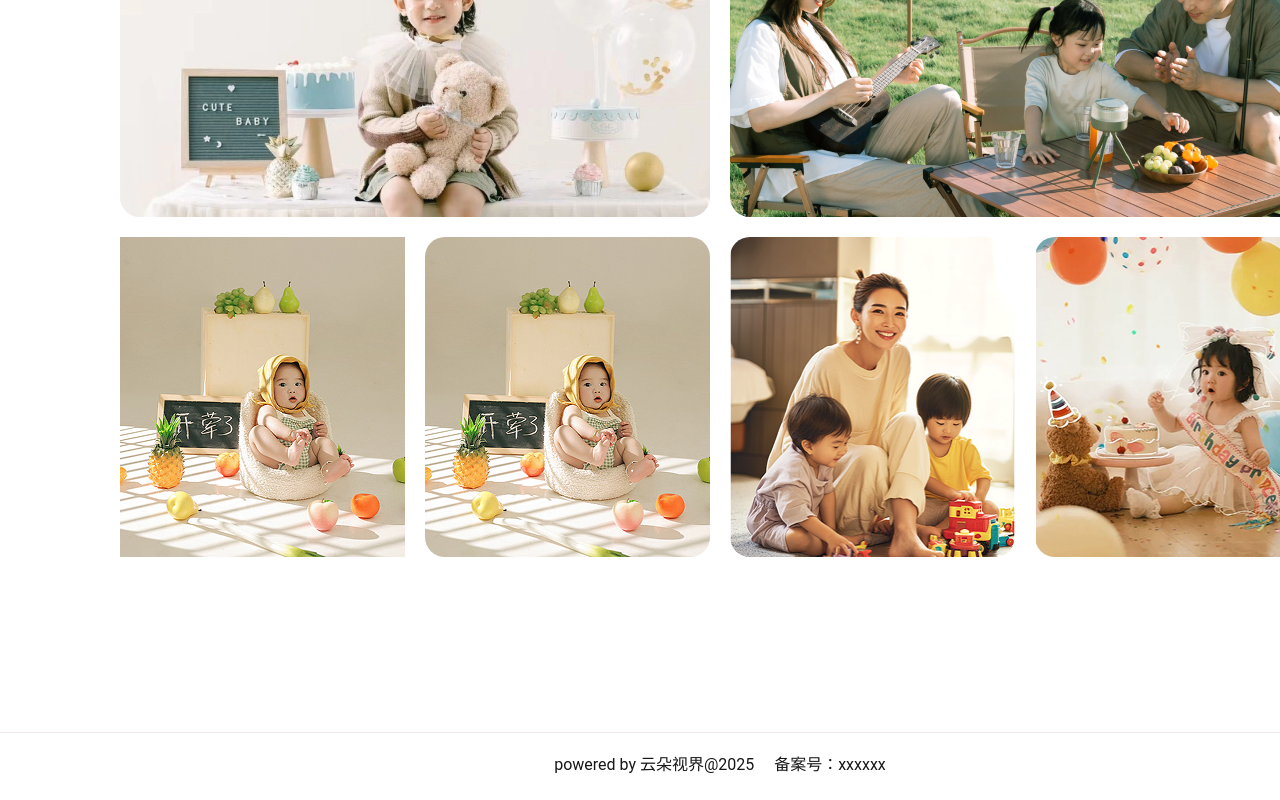
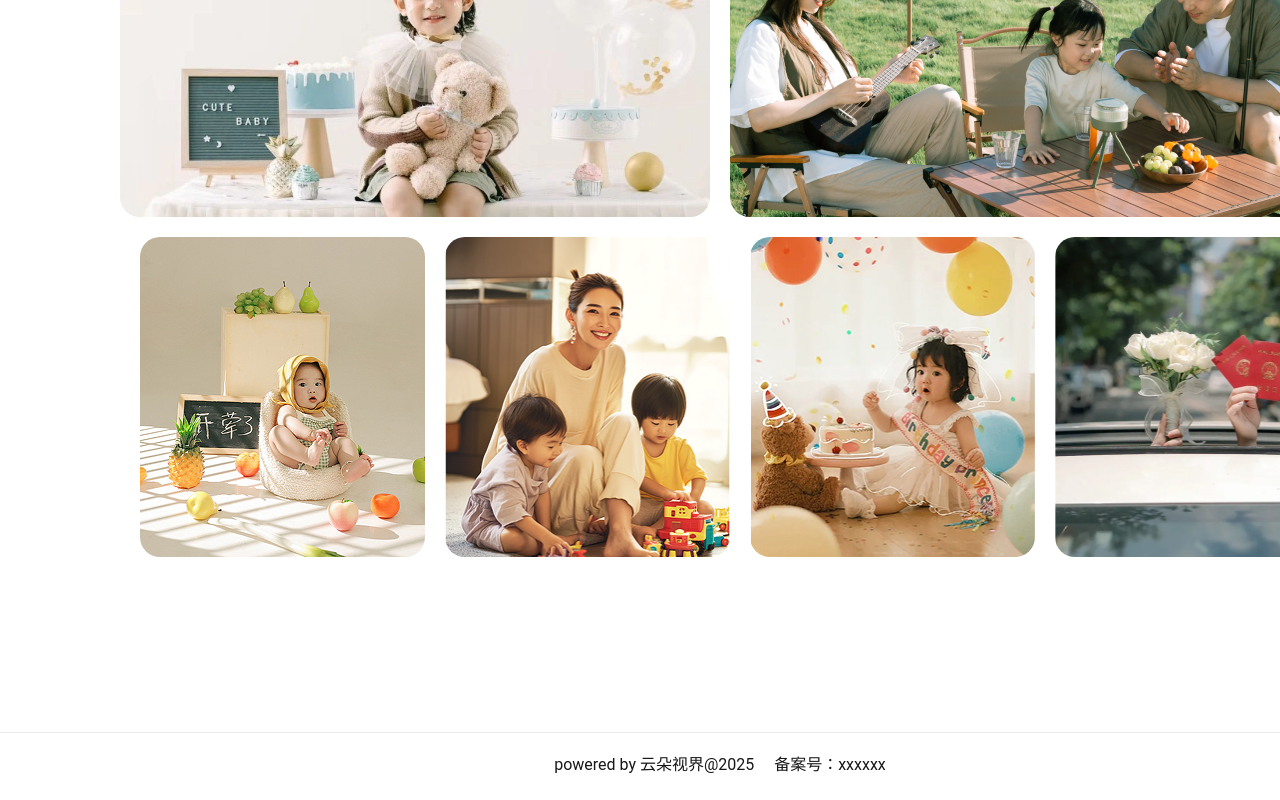
Before and after one commit to jiangchengyu998/photo-show, a Next.js app: page / in a window 1280 px wide. Shown: the part 940-1740 px from the top of the page. Built offline with nearby package versions, Linux system fonts and the light colour scheme.

Commit message:
home.tsx

```diff
--- a/src/styles/index.home.css
+++ b/src/styles/index.home.css
@@ -339,3 +339,45 @@
     height: 320px;
     margin: 20px 0 175px 120px;
 }
+
+.image-hover-wrapper {
+    position: relative;
+    display: inline-block;
+}
+
+.image-radius {
+    border-radius: 20px;
+}
+
+.hover-info {
+    position: absolute;
+    top: 0;
+    left: 0;
+    width: 100%;
+    height: 100%;
+    background: rgba(0,0,0,0.5);
+    color: #fff;
+    display: flex;
+    flex-direction: column;
+    justify-content: center;
+    align-items: center;
+    border-radius: 20px;
+    opacity: 0;
+    pointer-events: none;
+    transition: opacity 0.2s;
+}
+
+.hover-info.show {
+    opacity: 1;
+    pointer-events: auto;
+}
+
+.hover-title {
+    font-size: 20px;
+    font-weight: bold;
+    margin-bottom: 8px;
+}
+
+.hover-content {
+    font-size: 16px;
+}
--- a/src/ui/home/home.tsx
+++ b/src/ui/home/home.tsx
@@ -1,3 +1,4 @@
+'use client'
 import '@/styles/index.home.css'
 import '@/styles/common.css'
 import Image from 'next/image'
@@ -5,13 +6,13 @@ import Image from 'next/image'
 export default function Home() {
     //  获取首页的图片
     const images = [
-        '/images/home/轮播图.png',
-        '/images/home/1.png',
-        '/images/home/2.png',
-        '/images/home/3.png',
-        '/images/home/4.png',
-        '/images/home/5.png',
-        '/images/home/6.png',
+        {"title": "主标题不超过15个字啊","cotent": "啊啊啊啊啊", "src": "/images/home/轮播图.png"},
+        {"title": "主标题不超过15个字啊","cotent": "啊啊啊啊啊", "src": "/images/home/1.png"},
+        {"title": "主标题不超过15个字啊","cotent": "啊啊啊啊啊", "src": "/images/home/2.png"},
+        {"title": "主标题不超过15个字啊","cotent": "啊啊啊啊啊", "src": "/images/home/3.png"},
+        {"title": "主标题不超过15个字啊","cotent": "啊啊啊啊啊", "src": "/images/home/4.png"},
+        {"title": "主标题不超过15个字啊","cotent": "啊啊啊啊啊", "src": "/images/home/5.png"},
+        {"title": "主标题不超过15个字啊","cotent": "啊啊啊啊啊", "src": "/images/home/6.png"},
     ];
 
     const infos = [
@@ -38,7 +39,7 @@ export default function Home() {
         ];
     return (
         <div className="page flex-col">
-            <Image width={1440} height={500} src={images[0]} alt={"home-page"}/>
+            <Image width={1440} height={500} src={images[0].src} alt={"home-page"}/>
             <div className="box_9 flex-row">
                 <div className="block_1 flex-col">
                     <div className="block_2 flex-col"/>
@@ -82,16 +83,13 @@ export default function Home() {
                 <span className="text_7">让照片讲述你们的故事，让回忆永远鲜活</span>
             </div>
             <div className="box_12 flex-row justify-between">
-                <Image style={{borderRadius: '20px'}} width={590} height={340} src={images[1]} alt="image_1"/>
-                <Image style={{borderRadius: '20px'}} width={590} height={340} src={images[2]} alt="image_1"/>
+                <Image style={{borderRadius: '20px'}} width={590} height={340} src={images[1].src} alt="image_1"/>
+                <Image style={{borderRadius: '20px'}} width={590} height={340} src={images[2].src} alt="image_1"/>
             </div>
             <div className="box_13 flex-row justify-between">
-
-                <Image width={285} height={320} src={images[3]} alt="image_1"/>
-                <Image style={{marginLeft: 20, borderRadius: '20px'}}  width={285} height={320} src={images[3]} alt="image_1"/>
-                <Image style={{marginLeft: 20, borderRadius: '20px'}}  width={285} height={320} src={images[4]} alt="image_1"/>
-                <Image style={{marginLeft: 20, borderRadius: '20px'}}  width={285} height={320} src={images[5]} alt="image_1"/>
-
+                {[3,4,5,6].map((idx) => (
+                    <Image key={idx} style={{marginLeft: 20, borderRadius: '20px'}}  width={285} height={320} src={images[idx].src} alt="image_1"/>
+                ))}
             </div>
         </div>
     );
```
